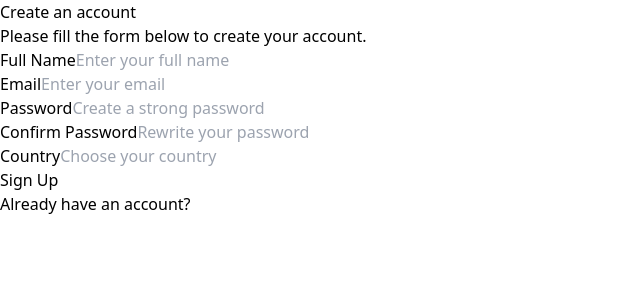
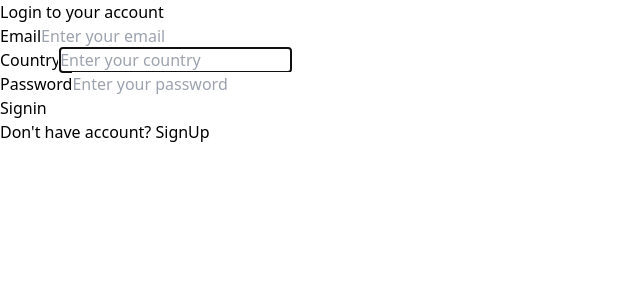
Before and after one commit to saagarbhujel/yt-test, a React (Vite) app: page / in a window 1280 px wide. Shown: the top 300 px of the page, without its empty margins (0-640 px from the left). Built offline with nearby package versions, Linux system fonts and the light colour scheme.

Commit message:
login component done

```diff
--- a/src/App.tsx
+++ b/src/App.tsx
@@ -1,11 +1,13 @@
-import Signup from "./components/signup"
+import Login from "./components/login"
+// import Signup from "./components/signup"
 
 function App() {
 
   return (
     <>
    <main>
-    <Signup/>
+    {/* <Signup/> */}
+    <Login/>
    </main>
     </>
   )
--- a/src/components/login.tsx
+++ b/src/components/login.tsx
@@ -1,10 +1,72 @@
-import React from 'react'
+import React,{useState, useEffect, useRef} from 'react'
+import axios from '../api/axios'
+import useAuth from '../hooks/useAuth';
 
 const Login = () => {
+  const {setAuth} = useAuth()
+
+  const userRef = useRef<HTMLInputElement>(null);
+  const errRef = useRef<HTMLInputElement>(null);
+
+      const [email, setEmail] = useState("");
+      const [country, setCountry] = useState("");
+      const [password, setPassword] = useState("");
+      const [errMsg, setErrMsg] = useState("");
+      const [success, setSuccess] = useState(false);
+
+      useEffect(()=>{
+        userRef.current?.focus()
+      },[])
+
+      useEffect(()=>{
+        setErrMsg("")
+      },[email, country, password])
+
+      const handleSubmit = async (e: React.FormEvent<HTMLFormElement>) => {
+        e.preventDefault()
+       try {
+        const res = await axios.post('/player',JSON.stringify({
+          email,
+          country,
+          password,
+        }),{
+          headers: {
+            'Content-Type': 'application/json'
+          }
+        })
+
+        // console.log(res.data);
+        // console.log(res.status);
+        // console.log(res.data.accessToken);
+        // console.log(res.data.role);
+        const accessToken = res.data.accessToken;
+        const role = res.data.role;
+        setAuth({role, accessToken})
+        setEmail("")
+        setCountry("")
+        setPassword("")
+        setSuccess(true)
+       } catch (error:any) {
+        if(!error?.response){
+          setErrMsg('Network Error')
+        }else if(error?.response.status === 401){
+          setErrMsg('Invalid email or password')
+
+        }else{
+          setErrMsg('Authentication failed')
+        }
+
+      }
+       }
+
+
+
   return (
     <section className="flex flex-col justify-center items-center h-[100vh]  ">
+       <p ref={errRef} className={errMsg ? "errmsg" : "offscreen"} aria-live="assertive">{errMsg}</p>
       <h1 className=" font-bold text-lg">Login to your account</h1>
       <form
+      onSubmit={handleSubmit}
         className="  w-[45%] p-5 rounded-md xl:w-[20%] h-[30%] flex items-center flex-col pl-[40px] pr-[40px] "
       >
         <div className="flex flex-col m-2 w-full">
@@ -16,7 +78,10 @@ const Login = () => {
             type="email"
             placeholder="Enter your email"
             id="email"
+            value={email}
+            onChange={(e) => setEmail(e.target.value)}
             required
+            autoComplete='off'
 
           />
 
@@ -27,12 +92,15 @@ const Login = () => {
             Country
           </label>
           <input
+           ref={userRef}
             className="border border-gray-300  h-9 pl-2 rounded-md font-light text-sm  outline-none focus:border-blue-300 focus:ring-4 ring-blue-500/20  transition-all ease-in-out "
             type="text"
             placeholder="Enter your country"
             id="country"
-
+            value={country}
+            onChange={(e) => setCountry(e.target.value)}
             required
+            autoComplete='off'
           />
 
         </div>
@@ -46,7 +114,8 @@ const Login = () => {
             type="password"
             placeholder="Enter your password"
             id="password"
-
+            value={password}
+            onChange={(e) => setPassword(e.target.value)}
             required
           />
 
@@ -60,16 +129,21 @@ const Login = () => {
         >
           Signin
         </button>
+        {
+        <p className='text-red-500 text-[0.8rem]'>{
+          !success ?errMsg:null
+          }</p>
+        }
 
         <p className="font-extralight text-md mt-4">
           Don&apos;t have account?{" "}
           <span className="text-blue-700 hover:underline underline-offset-1">
-
+            SignUp
           </span>
         </p>
       </form>
     </section>
   );
-}
+};
 
 export default Login
--- a/src/components/signup.tsx
+++ b/src/components/signup.tsx
@@ -43,7 +43,9 @@ const Signup = () => {
       const [success, setSuccess] = useState(false);
 
 
-
+      useEffect(()=>{
+        userRef.current?.focus()
+      },[])
 
     useEffect(() => {
       const result = USER_REGEX.test(name);
@@ -87,16 +89,16 @@ const Signup = () => {
           }
         }
         )
-        console.log(res.data);
-        console.log(res.status);
-        console.log(res.data.accessToken);
-        console.log(res.data.role);
+        // console.log(res.data);
+        // console.log(res.status);
+        // console.log(res.data.accessToken);
+        // console.log(res.data.role);
 
         if(res.status === 201){
           console.log('success');
         }
         setSuccess(true)
-      } catch(error:any) {
+      } catch (error:any) {
 
         if(!error?.response){
           setErrMsg('Network Error')
```
